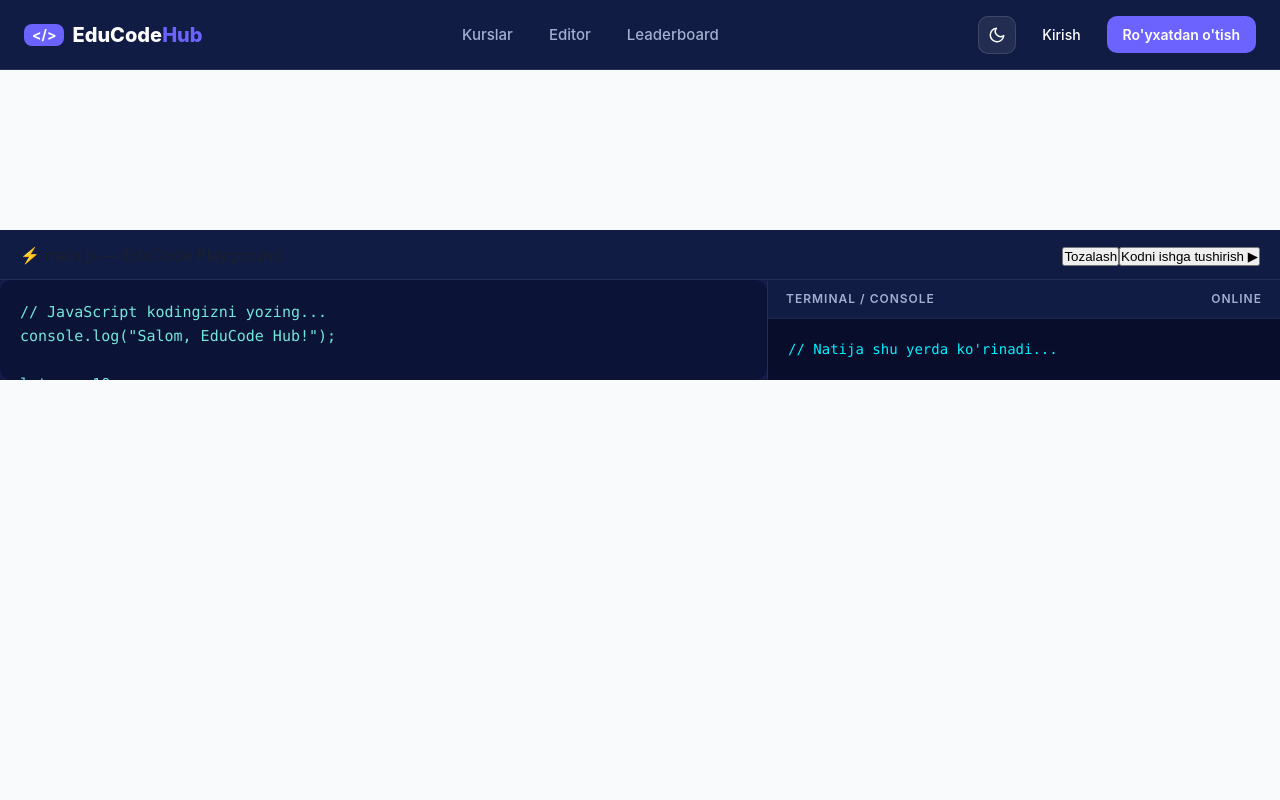
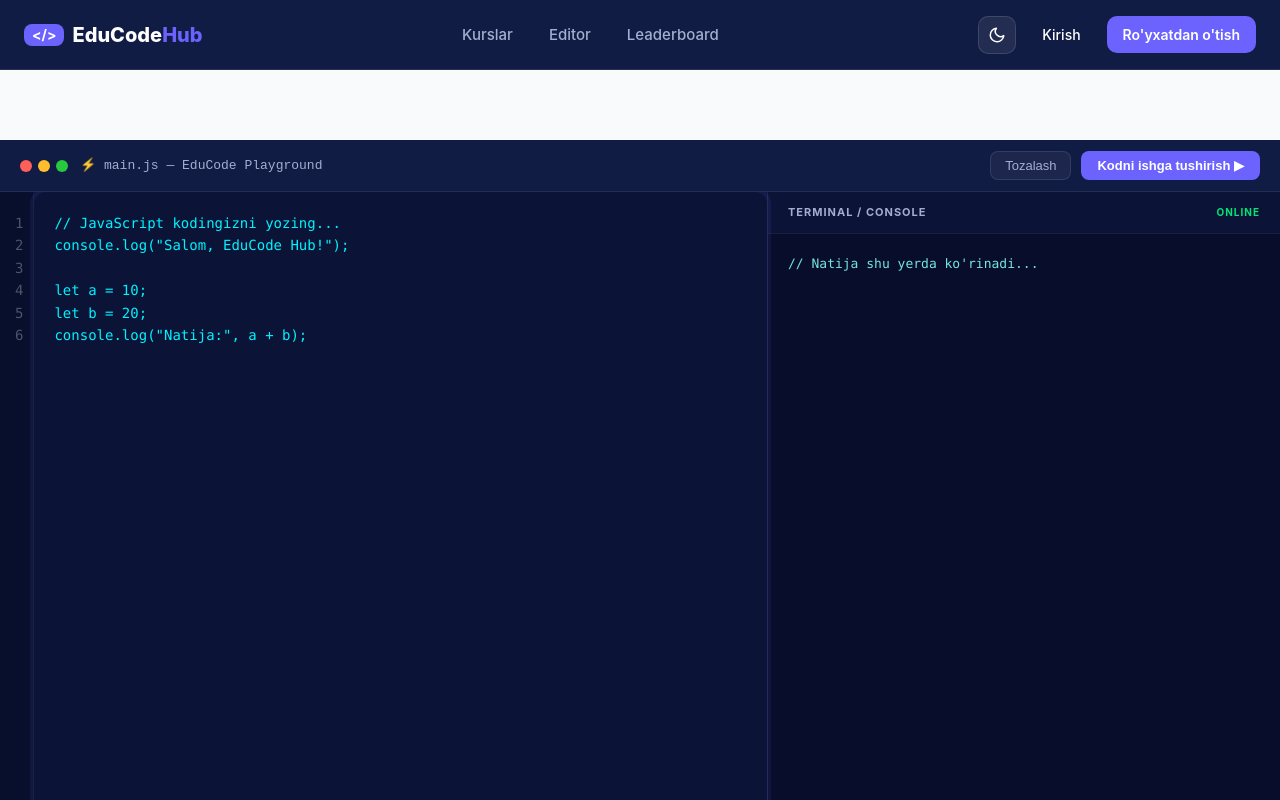
Before and after one commit to Azizbek432/EduCode_Hub, a React (Vite) app: page /editor in a window 1280 px wide. Shown: the top 800 px of the page. Built offline with nearby package versions, Linux system fonts and the light colour scheme; no server answers.

Commit message:
style: upgrade Compiler editor UI with line numbers and full height

```diff
--- a/src/pages/Compiler/Compiler.css
+++ b/src/pages/Compiler/Compiler.css
@@ -1,13 +1,16 @@
-.compiler-page,
-.compiler-container {
-  padding-top: 90px !important;
-  min-height: calc(100vh - 90px);
-  box-sizing: border-box;
-  width: 100%;
+.compiler-page {
+  margin-top: 70px !important;
+  height: calc(100vh - 70px) !important;
+  width: 100% !important;
+  display: flex !important;
+  flex-direction: column !important;
+  background-color: #0b1437 !important;
+  box-sizing: border-box !important;
+  overflow: hidden !important;
 }
 
 .compiler-header {
-  height: 50px;
+  height: 52px;
   background: #111c44;
   display: flex;
   justify-content: space-between;
@@ -17,11 +20,80 @@
   flex-shrink: 0;
 }
 
+.compiler-title {
+  display: flex;
+  align-items: center;
+  gap: 12px;
+}
+
+.window-dots {
+  display: flex;
+  gap: 6px;
+}
+
+.window-dots .dot {
+  width: 12px;
+  height: 12px;
+  border-radius: 50%;
+}
+
+.window-dots .red { background: #ff5f56; }
+.window-dots .yellow { background: #ffbd2e; }
+.window-dots .green { background: #27c93f; }
+
+.filename {
+  color: #a3aed0;
+  font-size: 13px;
+  font-family: "Fira Code", monospace;
+  font-weight: 500;
+}
+
+.compiler-actions {
+  display: flex;
+  gap: 10px;
+}
+
+.clear-btn {
+  background: rgba(255, 255, 255, 0.05);
+  border: 1px solid rgba(255, 255, 255, 0.1);
+  color: #a3aed0;
+  padding: 6px 14px;
+  border-radius: 8px;
+  font-size: 13px;
+  cursor: pointer;
+  transition: all 0.2s;
+}
+
+.clear-btn:hover {
+  background: rgba(255, 255, 255, 0.1);
+  color: #fff;
+}
+
+.compile-run-btn {
+  background: #6c63ff;
+  border: none;
+  color: #fff;
+  padding: 6px 16px;
+  border-radius: 8px;
+  font-size: 13px;
+  font-weight: 600;
+  cursor: pointer;
+  transition: all 0.2s;
+  display: flex;
+  align-items: center;
+  gap: 6px;
+}
+
+.compile-run-btn:hover {
+  background: #5b52e0;
+  transform: translateY(-1px);
+}
+
 .compiler-body {
   display: flex;
   flex: 1;
   width: 100%;
-  height: calc(100% - 50px);
+  height: calc(100% - 52px);
   overflow: hidden;
 }
 
@@ -30,20 +102,36 @@
   background: #0b1437;
   display: flex;
   border-right: 1px solid rgba(255, 255, 255, 0.08);
+  position: relative;
+}
+
+.line-numbers {
+  padding: 20px 10px 20px 15px;
+  background: #080f2c;
+  color: #4a5568;
+  font-family: "Fira Code", "Consolas", monospace;
+  font-size: 14px;
+  line-height: 1.6;
+  text-align: right;
+  user-select: none;
+  border-right: 1px solid rgba(255, 255, 255, 0.05);
+  white-space: pre;
 }
 
 .editor-side textarea {
-  width: 100%;
+  flex: 1;
   height: 100%;
   background: transparent;
-  color: #75e6da;
+  color: #00f2fe;
   padding: 20px;
   font-family: "Fira Code", "Consolas", monospace;
-  font-size: 15px;
+  font-size: 14px;
   line-height: 1.6;
   border: none;
   outline: none;
   resize: none;
+  white-space: pre;
+  tab-size: 2;
 }
 
 .output-side {
@@ -54,27 +142,31 @@
 }
 
 .output-label {
-  padding: 10px 18px;
-  background: #111c44;
+  padding: 12px 20px;
+  background: #0b1437;
   color: #a3aed0;
-  font-size: 12px;
-  font-weight: 600;
-  text-transform: uppercase;
+  font-size: 11px;
+  font-weight: 700;
   letter-spacing: 1px;
   display: flex;
   justify-content: space-between;
   align-items: center;
   border-bottom: 1px solid rgba(255, 255, 255, 0.05);
-  flex-shrink: 0;
+}
+
+.status-indicator {
+  color: #00e676;
+  font-size: 10px;
 }
 
 .output-screen {
   flex: 1;
   padding: 20px;
   margin: 0;
-  color: #00f2fe;
+  color: #75e6da;
   font-family: "Fira Code", "Consolas", monospace;
-  font-size: 14px;
+  font-size: 13px;
+  line-height: 1.6;
   overflow-y: auto;
   white-space: pre-wrap;
 }
--- a/src/pages/Compiler/Compiler.jsx
+++ b/src/pages/Compiler/Compiler.jsx
@@ -6,6 +6,8 @@ function Compiler() {
     `// JavaScript kodingizni yozing...\nconsole.log("Salom, EduCode Hub!");\n\nlet a = 10;\nlet b = 20;\nconsole.log("Natija:", a + b);`
   );
   const [output, setOutput] = useState("");
+
+  const lineNumbers = code.split("\n").map((_, index) => index + 1).join("\n");
 
   const runCode = () => {
     let logs = [];
@@ -18,13 +20,13 @@ function Compiler() {
             )
             .join(" ")
         ),
-      error: (err) => logs.push("❌ Xatolik: " + err),
+      error: (err) => logs.push("❌ " + err),
     };
 
     try {
       const script = new Function("console", code);
       script(customConsole);
-      setOutput(logs.join("\n") || "⚡️ Kod muvaffaqiyatli bajarildi (natija yo'q).");
+      setOutput(logs.join("\n") || "⚡️ Kod muvaffaqiyatli bajarildi (hech qanday console chiqmaydi).");
     } catch (err) {
       setOutput("❌ Xatolik: " + err.message);
     }
@@ -44,7 +46,9 @@ function Compiler() {
           <span className="filename">⚡️ main.js — EduCode Playground</span>
         </div>
         <div className="compiler-actions">
-          <button className="clear-btn" onClick={clearOutput}>Tozalash</button>
+          <button className="clear-btn" onClick={clearOutput}>
+            Tozalash
+          </button>
           <button className="compile-run-btn" onClick={runCode}>
             Kodni ishga tushirish ▶
           </button>
@@ -53,6 +57,7 @@ function Compiler() {
 
       <div className="compiler-body">
         <div className="editor-side">
+          <div className="line-numbers">{lineNumbers}</div>
           <textarea
             value={code}
             onChange={(e) => setCode(e.target.value)}
@@ -64,10 +69,12 @@ function Compiler() {
 
         <div className="output-side">
           <div className="output-label">
-            <span>Terminal / Console</span>
-            <span className="status-indicator">Online</span>
+            <span>TERMINAL / CONSOLE</span>
+            <span className="status-indicator">ONLINE</span>
           </div>
-          <pre className="output-screen">{output || "// Natija shu yerda ko'rinadi..."}</pre>
+          <pre className="output-screen">
+            {output || "// Natija shu yerda ko'rinadi..."}
+          </pre>
         </div>
       </div>
     </div>
```
